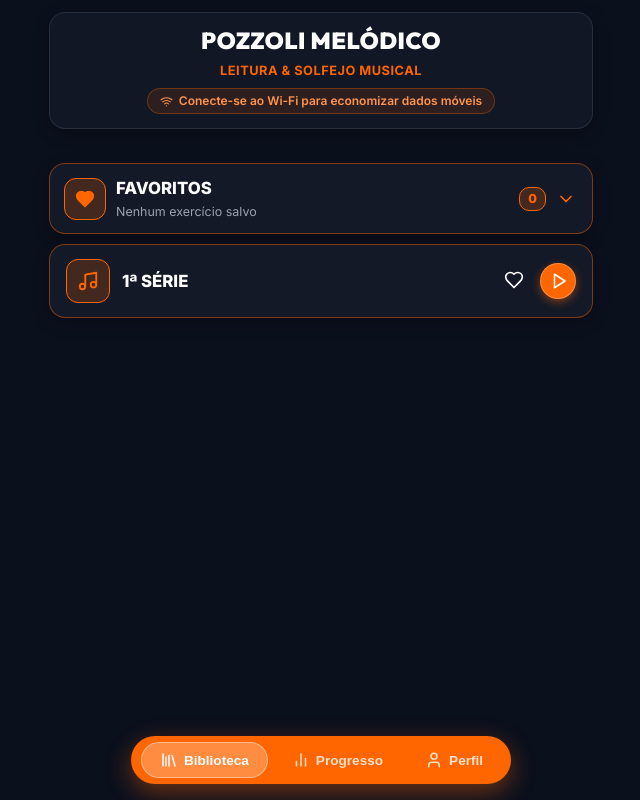
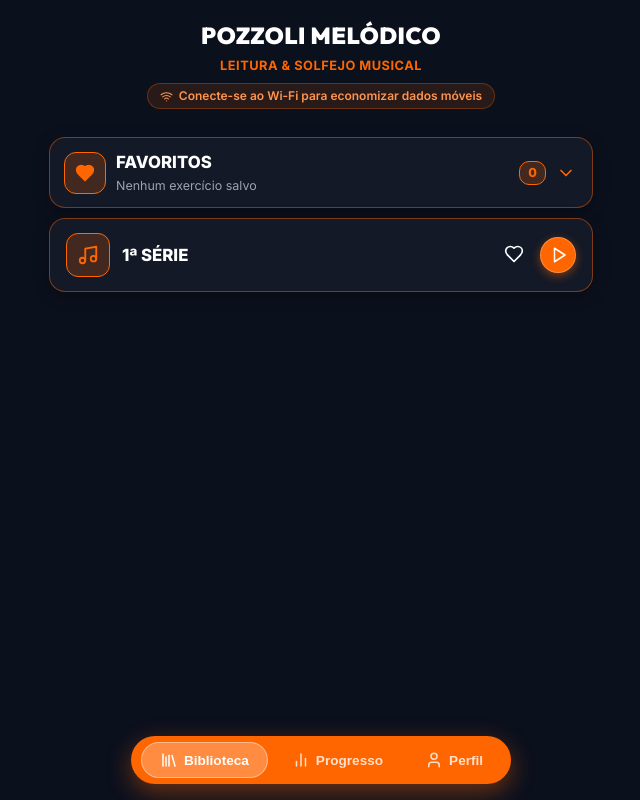
Before and after one commit to darlanmarley-hub/pozzoli-melodico, a React (Vite) app: page / in a window 1280 px wide. Shown: the whole page, without its empty margins (319-959 px from the left). Built offline with nearby package versions, Linux system fonts and the light colour scheme.

Commit message:
Remove card frame and borders from home page top header text

```diff
--- a/src/components/SeriesLibraryModal.jsx
+++ b/src/components/SeriesLibraryModal.jsx
@@ -19,21 +19,15 @@
 
   return (
     <div className="library-view-container" style={{ paddingTop: '12px', paddingBottom: '30px' }}>
-      {/* Cabeçalho Destacado e Organizado para Mobile */}
+      {/* Cabeçalho Limpo sem Moldura para Mobile */}
       <div
         style={{
-          background: 'rgba(19, 25, 39, 0.8)',
-          backdropFilter: 'blur(10px)',
-          border: '1px solid rgba(255, 255, 255, 0.1)',
-          borderRadius: 'var(--radius-md)',
-          padding: '14px 16px',
-          margin: '0 12px 10px 12px',
           textAlign: 'center',
+          padding: '10px 16px 4px 16px',
           display: 'flex',
           flexDirection: 'column',
           alignItems: 'center',
-          gap: '6px',
-          boxShadow: '0 4px 16px rgba(0, 0, 0, 0.3)'
+          gap: '6px'
         }}
       >
         <h1
```
